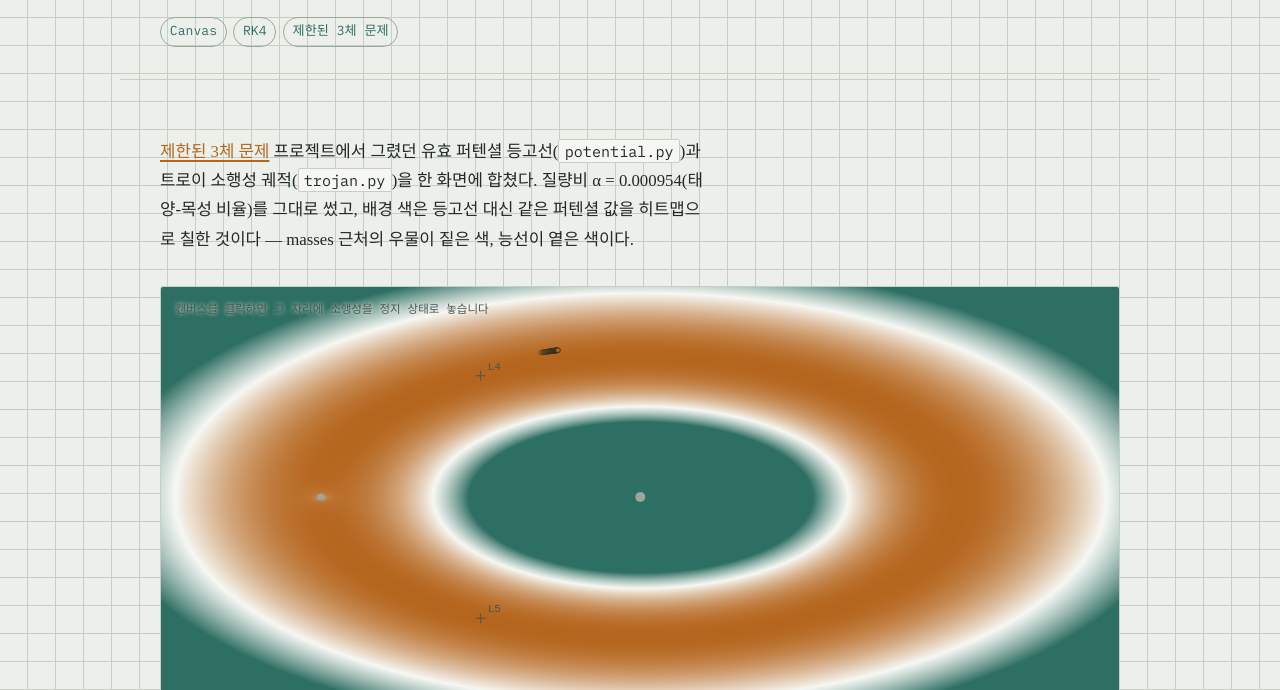
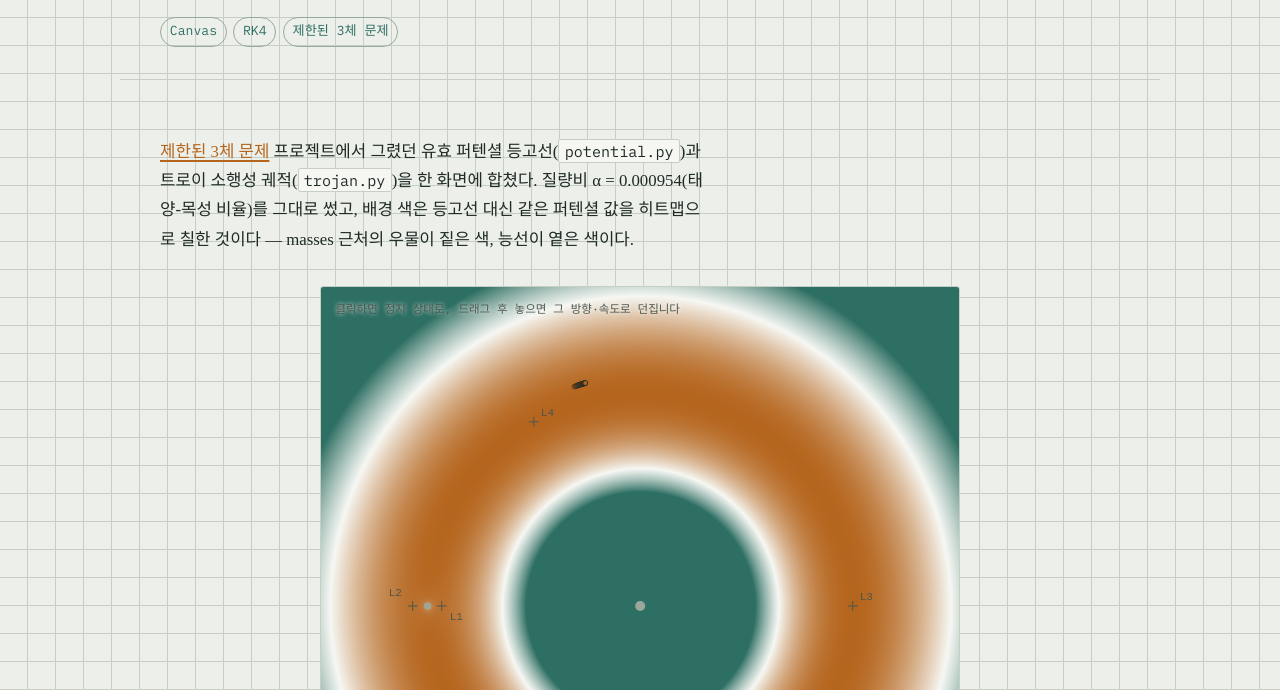
Before and after one commit to seolmango/seolmango.github.io, an Astro site: page /playground/lagrange-points in a window 1280 px wide. Shown: the part 262-952 px from the top of the page. Built offline with nearby package versions, Linux system fonts and the light colour scheme; Astro itself is replaced by a stand-in of ours; a web font is replaced by a local one.

Commit message:
약간 수정

```diff
--- a/src/components/playground/LagrangePoints.astro
+++ b/src/components/playground/LagrangePoints.astro
@@ -1,15 +1,17 @@
 ---
 // Ported from github.com/seolmango/threeParticle. The heatmap is the exact
 // effective-potential formula from potential.py (mass ratio ALPHA for the
-// Sun–Jupiter system), and the click-to-drop trajectory integrates the
+// Sun–Jupiter system), and every dropped/thrown trajectory integrates the
 // exact rotating-frame equations of motion from trojan.py — including its
 // real starting condition for the default trajectory, not a made-up one.
+// L1–L3 aren't in the source scripts (only L4/L5 have a closed form); they're
+// solved numerically at load time against that same equation of motion.
 ---
 
 <div class="lp-toy">
   <div class="frame">
     <canvas class="view"></canvas>
-    <p class="hint">캔버스를 클릭하면 그 자리에 소행성을 정지 상태로 놓습니다</p>
+    <p class="hint">클릭하면 정지 상태로, 드래그 후 놓으면 그 방향·속도로 던집니다</p>
   </div>
   <div class="controls">
     <button type="button" data-action="toggle">일시정지</button>
@@ -17,7 +19,7 @@
     <p class="caption">
       <span class="dot amber" aria-hidden="true"></span>기본 궤적은
       trojan.py의 실제 초기값 · <span class="cross" aria-hidden="true">+</span>
-      표시는 L4/L5 근사 위치
+      표시는 L1~L5 위치
     </p>
   </div>
 </div>
@@ -34,12 +36,15 @@
     border-radius: var(--radius);
     overflow: hidden;
     touch-action: none;
+    max-width: 640px;
+    margin: 0 auto;
   }
 
   canvas {
     display: block;
     width: 100%;
-    height: 420px;
+    aspect-ratio: 1 / 1;
+    height: auto;
   }
 
   .view {
@@ -115,6 +120,9 @@
   const TIME_SPEED = 0.6; // sim-time units advanced per real second
   const SUBSTEPS = 4;
   const PARTICLE_COLORS = ["--teal", "--focus", "--amber"];
+  const CLICK_THRESHOLD_SIM = 0.015; // drags shorter than this (in sim units) count as a plain click
+  const VELOCITY_SCALE = 0.35; // drag distance (sim units) -> launch speed
+  const MAX_LAUNCH_SPEED = 1.4; // clamp so a corner-to-corner drag doesn't launch absurdly fast
 
   function potential(x, y) {
     const r1 = Math.sqrt((x - ALPHA) ** 2 + y * y);
@@ -141,6 +149,33 @@
     const k4 = derivs(s4);
     return state.map((v, i) => v + (dt / 6) * (k1[i] + 2 * k2[i] + 2 * k3[i] + k4[i]));
   }
+
+  // L1/L2/L3 have no closed form, so they're found by Newton's method on
+  // the same acceleration function the integrator uses: at y=0 with zero
+  // velocity, derivs(...)[1] is exactly d(effective potential)/dx, and a
+  // Lagrange point is where that's zero.
+  function collinearAccel(x) {
+    return derivs([x, 0, 0, 0])[1];
+  }
+
+  function solveCollinear(x0) {
+    let x = x0;
+    for (let i = 0; i < 60; i++) {
+      const h = 1e-6;
+      const f = collinearAccel(x);
+      const fp = (collinearAccel(x + h) - collinearAccel(x - h)) / (2 * h);
+      const dx = f / fp;
+      x -= dx;
+      if (Math.abs(dx) < 1e-13) break;
+    }
+    return x;
+  }
+
+  const HILL_RADIUS = Math.cbrt(ALPHA / 3);
+  const JUPITER_X = ALPHA - 1;
+  const L1_X = solveCollinear(JUPITER_X + HILL_RADIUS); // between the Sun and Jupiter
+  const L2_X = solveCollinear(JUPITER_X - HILL_RADIUS); // beyond Jupiter
+  const L3_X = solveCollinear(1); // opposite Jupiter, across the Sun
 
   function hexToRgb(hex) {
     const clean = hex.trim().replace("#", "");
@@ -188,6 +223,8 @@
     let height = 0;
     let playing = true;
     let colorCursor = 0;
+    let dragStart = null; // { simX, simY, pointerId } — press point, in sim units
+    let dragCurrent = null; // { simX, simY } — live pointer position while dragging
 
     function toPixel(x, y) {
       return [width / 2 + (x / RANGE) * (width / 2), height / 2 - (y / RANGE) * (height / 2)];
@@ -252,18 +289,24 @@
       baseCtx.strokeStyle = inkSoft;
       baseCtx.font = `11px ${fontMono}`;
       baseCtx.fillStyle = inkSoft;
-      for (const [label, ly] of [
-        ["L4", Math.sqrt(3) / 2],
-        ["L5", -Math.sqrt(3) / 2],
+      // label offsets are hand-placed: L1/L2 sit right next to Jupiter and
+      // to each other (real Hill-sphere geometry, not a display bug), so
+      // their labels are pushed opposite directions to stay legible.
+      for (const [label, sx, sy, dx, dy] of [
+        ["L1", L1_X, 0, 8, 14],
+        ["L2", L2_X, 0, -24, -10],
+        ["L3", L3_X, 0, 7, -6],
+        ["L4", ALPHA - 0.5, Math.sqrt(3) / 2, 7, -6],
+        ["L5", ALPHA - 0.5, -Math.sqrt(3) / 2, 7, -6],
       ]) {
-        const [lx, lyPx] = toPixel(ALPHA - 0.5, ly);
+        const [lx, lyPx] = toPixel(sx, sy);
         baseCtx.beginPath();
         baseCtx.moveTo(lx - 5, lyPx);
         baseCtx.lineTo(lx + 5, lyPx);
         baseCtx.moveTo(lx, lyPx - 5);
         baseCtx.lineTo(lx, lyPx + 5);
         baseCtx.stroke();
-        baseCtx.fillText(label, lx + 7, lyPx - 6);
+        baseCtx.fillText(label, lx + dx, lyPx + dy);
       }
       baseCtx.setTransform(1, 0, 0, 1, 0, 0);
     }
@@ -330,18 +373,112 @@
         }
       }
 
+      if (dragStart && dragCurrent) drawDragPreview();
+
       requestAnimationFrame(frame);
+    }
+
+    function drawDragPreview() {
+      const [sxPx, syPx] = toPixel(dragStart.simX, dragStart.simY);
+      const [cxPx, cyPx] = toPixel(dragCurrent.simX, dragCurrent.simY);
+
+      viewCtx.fillStyle = inkSoft;
+      viewCtx.beginPath();
+      viewCtx.arc(sxPx, syPx, 3, 0, Math.PI * 2);
+      viewCtx.fill();
+
+      const dxPx = cxPx - sxPx;
+      const dyPx = cyPx - syPx;
+      const dist = Math.hypot(dxPx, dyPx);
+      if (dist < 4) return;
+
+      viewCtx.strokeStyle = inkSoft;
+      viewCtx.lineWidth = 1.5;
+      viewCtx.setLineDash([4, 3]);
+      viewCtx.beginPath();
+      viewCtx.moveTo(sxPx, syPx);
+      viewCtx.lineTo(cxPx, cyPx);
+      viewCtx.stroke();
+      viewCtx.setLineDash([]);
+
+      const angle = Math.atan2(dyPx, dxPx);
+      const headLen = 7;
+      for (const spread of [Math.PI / 7, -Math.PI / 7]) {
+        viewCtx.beginPath();
+        viewCtx.moveTo(cxPx, cyPx);
+        viewCtx.lineTo(
+          cxPx - headLen * Math.cos(angle - spread),
+          cyPx - headLen * Math.sin(angle - spread),
+        );
+        viewCtx.stroke();
+      }
+
+      const dragSimDist = Math.hypot(
+        dragCurrent.simX - dragStart.simX,
+        dragCurrent.simY - dragStart.simY,
+      );
+      const speed = Math.min(dragSimDist * VELOCITY_SCALE, MAX_LAUNCH_SPEED);
+      viewCtx.font = `11px ${fontMono}`;
+      viewCtx.fillStyle = inkSoft;
+      viewCtx.fillText(`v ≈ ${speed.toFixed(2)}`, cxPx + 8, cyPx - 8);
+    }
+
+    function pointerSim(e) {
+      const rect = viewCanvas.getBoundingClientRect();
+      return toSim(e.clientX - rect.left, e.clientY - rect.top);
+    }
+
+    function launchDragged(e) {
+      if (!dragStart || e.pointerId !== dragStart.pointerId) return;
+      const [ex, ey] = pointerSim(e);
+      const rawVx = ex - dragStart.simX;
+      const rawVy = ey - dragStart.simY;
+      const dist = Math.hypot(rawVx, rawVy);
+
+      let vx = 0;
+      let vy = 0;
+      if (dist > CLICK_THRESHOLD_SIM) {
+        vx = rawVx * VELOCITY_SCALE;
+        vy = rawVy * VELOCITY_SCALE;
+        const speed = Math.hypot(vx, vy);
+        if (speed > MAX_LAUNCH_SPEED) {
+          vx = (vx / speed) * MAX_LAUNCH_SPEED;
+          vy = (vy / speed) * MAX_LAUNCH_SPEED;
+        }
+      }
+
+      const color = hexToRgb(particleColors[colorCursor % particleColors.length]);
+      colorCursor++;
+      particles.push({
+        state: [dragStart.simX, vx, dragStart.simY, vy],
+        color,
+        history: [],
+        alive: true,
+      });
+      playing = true;
+      toggleBtn.textContent = "일시정지";
+      dragStart = null;
+      dragCurrent = null;
     }
 
     viewCanvas.addEventListener("pointerdown", (e) => {
       hint.style.display = "none";
-      const rect = viewCanvas.getBoundingClientRect();
-      const [sx, sy] = toSim(e.clientX - rect.left, e.clientY - rect.top);
-      const color = hexToRgb(particleColors[colorCursor % particleColors.length]);
-      colorCursor++;
-      particles.push({ state: [sx, 0, sy, 0], color, history: [], alive: true });
-      playing = true;
-      toggleBtn.textContent = "일시정지";
+      viewCanvas.setPointerCapture(e.pointerId);
+      const [sx, sy] = pointerSim(e);
+      dragStart = { simX: sx, simY: sy, pointerId: e.pointerId };
+      dragCurrent = { simX: sx, simY: sy };
+    });
+
+    viewCanvas.addEventListener("pointermove", (e) => {
+      if (!dragStart || e.pointerId !== dragStart.pointerId) return;
+      const [sx, sy] = pointerSim(e);
+      dragCurrent = { simX: sx, simY: sy };
+    });
+
+    viewCanvas.addEventListener("pointerup", launchDragged);
+    viewCanvas.addEventListener("pointercancel", () => {
+      dragStart = null;
+      dragCurrent = null;
     });
 
     toggleBtn.addEventListener("click", () => {
--- a/src/content/playground/lagrange-points.mdx
+++ b/src/content/playground/lagrange-points.mdx
@@ -15,6 +15,13 @@ import LagrangePoints from "../../components/playground/LagrangePoints.astro";
 
 기본으로 재생되는 궤적은 `trojan.py`에 실제로 있던 초기값(x=-0.532, y=0.92, 초기
 속도 있음)이다. 캔버스를 클릭하면 그 지점에 정지 상태(초기 속도 0)로 새 소행성을
-떨어뜨린다. L4/L5 표시(+) 근처에 떨어뜨리면 코리올리 힘 때문에 그 자리를 크게
-벗어나지 않고 맴돌지만, 다른 지점에 놓으면 대부분 태양이나 목성 쪽으로 끌려가거나
-계 밖으로 흩어진다 — "라그랑주점은 안정적이다"라는 문장을 직접 만져서 확인해볼 수 있다.
+떨어뜨리고, 클릭한 채로 끌었다가 놓으면 그 드래그 방향과 거리에 비례하는 속도로
+소행성을 던진다. L4/L5 표시(+) 근처에 (거의) 정지 상태로 놓으면 코리올리 힘 때문에
+그 자리를 크게 벗어나지 않고 맴돌지만, 다른 지점에 놓거나 세게 던지면 대부분
+태양이나 목성 쪽으로 끌려가거나 계 밖으로 흩어진다 — "라그랑주점은 안정적이다"라는
+문장을 직접 만져서 확인해볼 수 있다.
+
+collinear한 L1/L2/L3(+ 표시)도 함께 그렸다. 이쪽은 닫힌 형태 해가 없어서
+`trojan.py`의 운동방정식과 똑같은 식을 이용해 뉴턴법으로 직접 풀었다 — L1과 L2는
+목성 질량비가 작아서 목성 바로 옆에 바짝 붙어 있고, L3는 태양 건너편에 있다. 이
+세 점은 L4/L5와 달리 안장점이라 아무리 살살 놓아도 결국 계 밖으로 흘러나간다.
```
